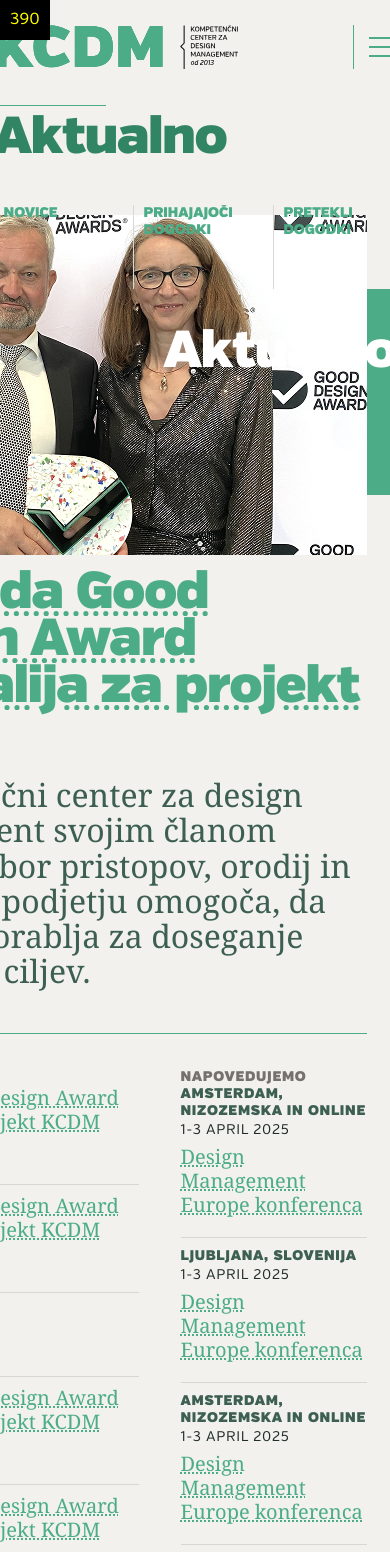
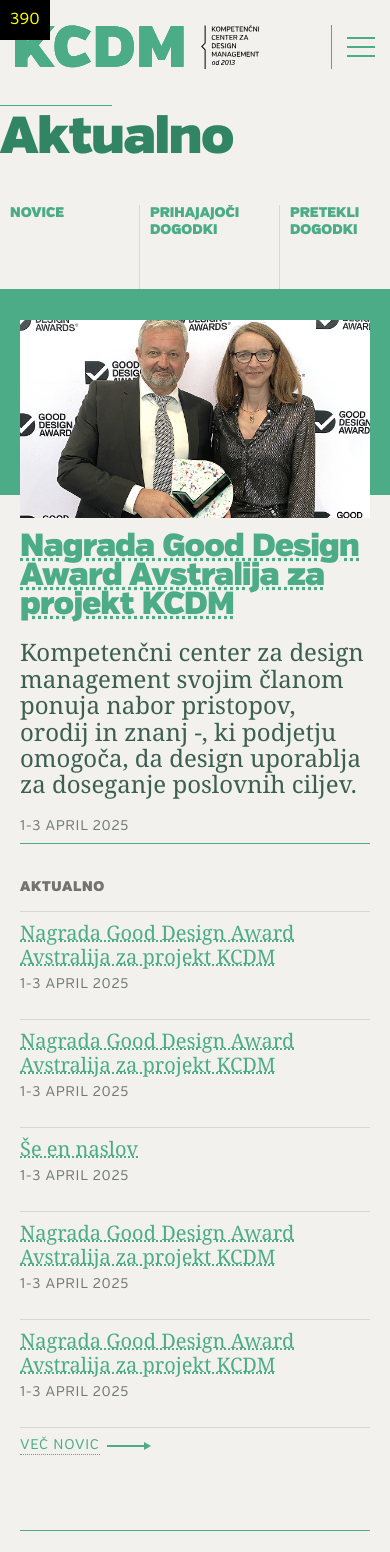
Before and after one commit to LukaG95/kcdm, a React (Create React App) app in the folder client/: page / in a window 390 px wide. Shown: the top 1552 px of the page. Built offline with nearby package versions, Linux system fonts and the light colour scheme.

Commit message:
full responsive header and aktualno page

```diff
--- a/client/src/App.module.scss
+++ b/client/src/App.module.scss
@@ -2,9 +2,9 @@
   max-width: 972px;
   min-width: fit-content;
   width: 100%;
-
+/*
   margin-left: 100px;
-  margin-right: 100px;
+  margin-right: 100px; */
   margin-top: 55px;
 
 
--- a/client/src/components/Body.js
+++ b/client/src/components/Body.js
@@ -43,6 +43,8 @@
           />
           <BackArrow route={"/"} name={"AKTUALNO"} mobile={false} isHomePage={isHomePage}/>
         </div>
+        {
+          s_width > 767 &&
             <div className={styles.right}>
               {location.pathname.startsWith('/novice/') ?
                 <BackArrow route={"/novice"} name={"NOVICE"} mobile={false} isHomePage={isHomePage} on_news={true}/>
@@ -50,10 +52,11 @@
               <h1>{getPageTitle()}</h1>
               }
             </div>
+        }
       </header>
 
 
-      { s_width < 1050 &&
+      { s_width <= 767 &&
           <div className={styles["back-nav-or-title"]}>
             <div className={styles.spacer2}></div>
             { isHomePage ?
@@ -63,12 +66,12 @@
           </div>
       }
 
-      <div style={{display: "flex"}}>
+      <div className={styles["bottom-layout"]}>
 
         <nav className={styles.nav}>
           <ul>
             {navItems.map((item) => {
-              const isActive = location.pathname === item.path;
+              const isActive = location.pathname.includes(item.path);
               return (
                 <li
                   key={item.path}
@@ -89,7 +92,7 @@
           </ul>
         </nav>
 
-        <div className={styles["news-wrapper"]} style={{top: topOffset()}} >
+        <div className={styles["news-wrapper"]} style={{transform: `translateY(${topOffset()})`}} >
 
           {isHomePage ? (
             // Home page
@@ -110,6 +113,9 @@
                   }
                   <FrontArrow route={"/novice"} name={"VEČ NOVIC"} />
                 </div>
+                {
+                  s_width <= 561 && <div className={styles.spacer}></div>
+                }
                 <div className={styles["section-napovedujemo"]}>
                   <h2>NAPOVEDUJEMO</h2>
                   <div className={styles.spacer}></div>
@@ -151,9 +157,9 @@
   );
 
   function topOffset(){
-    if (isHomePage) return "125px";
-    else if (location.pathname.startsWith('/novice/')) return "100px";
-    else if (location.pathname.startsWith('/novice')) return "250px";
+    if (isHomePage) return "-100px";
+    else if (location.pathname.startsWith('/novice/')) return "-120px";
+    else if (location.pathname.startsWith('/novice')) return "35px";
     else return "0px";
   }
 }
--- a/client/src/components/Body.module.scss
+++ b/client/src/components/Body.module.scss
@@ -2,10 +2,12 @@
   position: relative;
   display: flex;
   flex-direction: column;
+  width: 100%;
 
   margin-top: 15px;
 
   .news-header{
+    display: flex;
     position: relative;
     width: 100%;
     height: 217px;
@@ -66,8 +68,11 @@
     }
   }
 
+  .bottom-layout{
+    display: flex;
+
     .nav{
-    width: 248px;
+      min-width: 248px;
 
       ul{
         display: flex;
@@ -137,6 +142,69 @@
       }
     }
 
+    .news-wrapper{
+      position: relative;
+      max-width: 722px;
+      min-width: 0px;
+      width: 100%;
+
+      padding-left: 170px;
+      padding-right: 30px;
+      padding-bottom: 74px;
+
+      section{
+        display: flex;
+        justify-content: space-between;
+
+        gap: 30px;
+
+        .section-aktualno{
+          width: 294px;
+          height: 500px;
+
+        }
+
+        .section-napovedujemo{
+          width: 186px;
+          height: 500px;
+        }
+
+        >.spacer{
+          width: 100%;
+          height: 1px;
+          background: #4BAC87;
+
+          margin-top: 45px;
+        }
+
+        .section-aktualno, .section-napovedujemo{
+
+          > h2{
+            font-weight: 950;
+            font-size: 14px;
+            line-height: 17px;
+            letter-spacing: 0.05em;
+            text-transform: uppercase;
+
+            color: #75726E;
+          }
+
+          >.spacer{
+            width: 100%;
+            height: 1px;
+            background: #D8D7D3;
+
+            margin-top: 15px;
+            margin-bottom: 9px;
+          }
+        }
+      }
+
+    }
+  }
+
+
+
   >.spacer{
     position: absolute;
     left: 248px;
@@ -170,54 +238,7 @@
     }
   }
 
-  .news-wrapper{
-    position: absolute;
-    right: 0px;
-    max-width: 722px;
 
-    padding-left: 170px;
-    padding-right: 30px;
-    padding-bottom: 74px;
-
-    section{
-      display: flex;
-      justify-content: space-between;
-
-      .section-aktualno{
-        width: 294px;
-        height: 500px;
-
-      }
-
-      .section-napovedujemo{
-        width: 186px;
-        height: 500px;
-      }
-
-      .section-aktualno, .section-napovedujemo{
-
-        > h2{
-          font-weight: 950;
-          font-size: 14px;
-          line-height: 17px;
-          letter-spacing: 0.05em;
-          text-transform: uppercase;
-
-          color: #75726E;
-        }
-
-        >.spacer{
-          width: 100%;
-          height: 1px;
-          background: #D8D7D3;
-
-          margin-top: 15px;
-          margin-bottom: 9px;
-        }
-      }
-    }
-
-  }
 
 
   //--------------------------- RESPONSIVE -----------------------
@@ -234,12 +255,21 @@
       .left{
         display: none;
       }
+
+      .right{
+        padding-left: 70px;
+
+      }
     }
 
+    .bottom-layout{
+      order: 1;
+      position: relative;
+
       .nav {
-      order: 1;
         width: unset;
         width: 100vw;
+        height: fit-content;
 
         overflow-x: scroll;
 
@@ -271,8 +301,6 @@
 
                 left: 0px;
                 width: 100%;
-              //left: 10px;
-              //width: calc(100% - 10px);
                 height: 6px;
               }
             }
@@ -280,9 +308,51 @@
         }
       }
 
-    .spacer{
+      .news-wrapper{
+        position: absolute;
+        top: 300px;
+        left: 70px;
+        right: 170px;
+
+        max-width: 601px;
+        width: auto;
+
+        padding: 0;
+        z-index: 2;
+
+      }
+    }
+
+    >.spacer{
       display: none;
     }
   }
 
+  @media (max-width: 767px) {
+    .bottom-layout{
+      .news-wrapper{
+        top: 215px;
+        left: 20px;
+        right: 20px;
+
       }
+    }
+  }
+
+  @media (max-width: 561px) {
+    .bottom-layout{
+      .news-wrapper{
+        section{
+          flex-direction: column;
+
+          .section-aktualno, .section-napovedujemo{
+            width: 100%;
+            height: fit-content;
+          }
+        }
+
+      }
+    }
+  }
+
+}
--- a/client/src/components/Header.js
+++ b/client/src/components/Header.js
@@ -60,7 +60,7 @@
 
 
   return (
-    <header>
+    <header className={styles.header}>
       <div className={styles.logo} onClick={() => (window.location.href = "/")}>
         {
           s_width > 767 ?
--- a/client/src/components/Header.module.scss
+++ b/client/src/components/Header.module.scss
@@ -1,11 +1,11 @@
-header{
+.header{
   display: flex;
-
 }
 
 .logo{
   margin-right: 80px;
   cursor: pointer;
+
 }
 
 .nav{
@@ -209,3 +209,20 @@
     background: #4BAC87;
   }
 }
+
+@media (max-width: 1050px) {
+  .header{
+    padding: 0px 15px;
+
+
+  }
+}
+
+
+@media (max-width: 900px) {
+  .header{
+    .logo{
+      margin-right: 30px;
+    }
+  }
+}
--- a/client/src/components/news/NewsFull.js
+++ b/client/src/components/news/NewsFull.js
@@ -1,5 +1,6 @@
 import React from 'react';
 import styles from './NewsFull.module.scss';
+import Union from '../../assets/images/union.svg';
 
 const NewsFull = ({ news }) => {
 
@@ -69,9 +70,9 @@
         trajnostnega oblikovanja, načrtovanja uporabniških izkušenj, upravljanja uporabniških poti in stičnih točk
         znamke z uporabniki, design razmišljanja in design vodenja podjetju omogoča vrsto prednosti pred konkurenti.
       </p>
-      <div className={styles.quote}>
+      <blockquote className={styles["quote-text"]}>
         This is the Highlight. Lorem ipsum gulih dolor sit amet consectetur. Lorem ipsum dolor sit amet consectetur.
-      </div>
+      </blockquote>
       <h5 className={styles.subHeader2}>To je mednaslov 2 lorem ipsum dolor sit amet consiliqur malanga </h5>
       <p className={styles.regular_text} style={{marginBottom: "10px"}}>
         Celostno razumevanje in učinkovito upravljanje področij designa: design raziskav, storitvenega oblikovanja,
@@ -83,9 +84,17 @@
         trajnostnega oblikovanja, načrtovanja uporabniških izkušenj, upravljanja uporabniških poti in stičnih točk
         znamke z uporabniki, design razmišljanja in design vodenja podjetju omogoča vrsto prednosti pred konkurenti.
       </p>
-      <div className={styles.quote}>
-        This is the Highlight. Lorem ipsum gulih dolor sit amet consectetur. Lorem ipsum dolor sit amet consectetur.
-      </div>
+      <blockquote className={styles.quote2}>
+        <img src={Union} alt="Union" className={`${styles["union-icon"]} ${styles.rotate}`}/>
+        <img src={Union} alt="Union" className={`${styles["union-icon"]} ${styles.rotate}`} style={{marginRight: "20px"}}/>
+        <img src={Union} alt="Union" className={styles["union-icon"]}/>
+        <img src={Union} alt="Union" className={styles["union-icon"]}/>
+        <p className={styles["quote-text"]}>This is the Highlight. Lorem ipsum gulih dolor sit amet consectetur. Lorem ipsum dolor sit amet consectetur.</p>
+        <div style={{display: "flex", alignItems: "center"}}>
+          <div className={styles["author-line"]}></div>
+          <cite className={styles.author}>Jaka Jaklič, Podjetje d.o.o.</cite>
+        </div>
+      </blockquote>
       <p className={styles.regular_text} style={{marginBottom: "10px"}}>
         Celostno razumevanje in učinkovito upravljanje področij designa: design raziskav, storitvenega oblikovanja,
         trajnostnega oblikovanja, načrtovanja uporabniških izkušenj, upravljanja uporabniških poti in stičnih točk
--- a/client/src/components/news/NewsFull.module.scss
+++ b/client/src/components/news/NewsFull.module.scss
@@ -157,7 +157,7 @@
     margin-bottom: 15px;
   }
 
-  .quote{
+  >.quote-text{
     display: flex;
     align-items: center;
     height: 128px;
@@ -173,7 +173,45 @@
     margin-bottom: 15px;
   }
 
+  .quote2{
+    border-left: 5px solid #D8D7D3;
+    padding: 20px 0px 20px 20px;
+    margin-top: 10px;
+    margin-bottom: 20px;
 
+    .union-icon{
+      margin-right: 5px;
 
+      &.rotate{
+        transform: rotate(180deg);
+      }
+    }
 
+    .author-line{
+      width: 46px;
+      height: 1px;
+      background: #D8D7D3;
+      margin-right: 10px;
+    }
+
+    .quote-text{
+      font-weight: 400;
+      font-size: 24px;
+      line-height: 150%;
+
+      color: #E7745E;
+      margin-top: 10px;
+      margin-bottom: 30px;
+    }
+
+    .author{
+      font-style: normal;
+      font-weight: 400;
+      font-size: 18px;
+      line-height: 150%;
+
+      color: #222E29;
+    }
+
+  }
 }
--- a/client/src/components/news/NewsHighlighted.module.scss
+++ b/client/src/components/news/NewsHighlighted.module.scss
@@ -5,8 +5,7 @@
   margin-bottom: 35px;
 
   >img {
-    min-width: 601px;
-    width: 100%;
+    width: calc(100% + 0px);
     height: auto;
     align-self: flex-end;
 
@@ -58,4 +57,20 @@
     height: 1px;
     background: #4BAC87;
   }
+
+  @media (max-width: 1050px) {
+    >img{
+      width: 100%;
+    }
+  }
+
+  @media (max-width: 600px) {
+    >h1{
+      font-size: 32px;
+    }
+
+    .description{
+      font-size: 24px;
+    }
+  }
 }
```
Also changed, not shown: client/src/assets/images/union.svg (added). Lines whose indentation alone changed are shown as unchanged.
